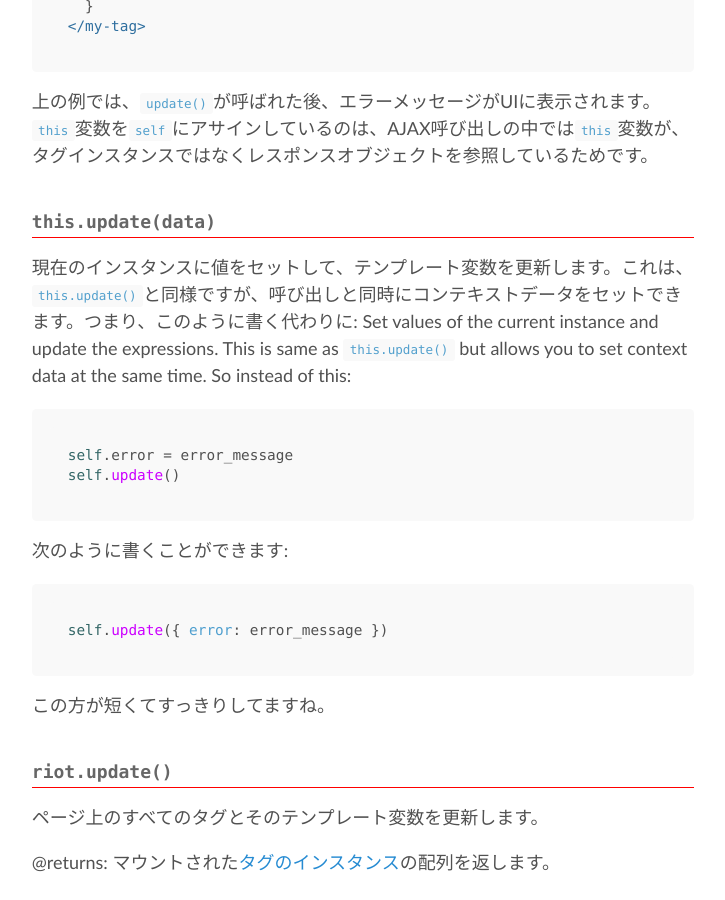
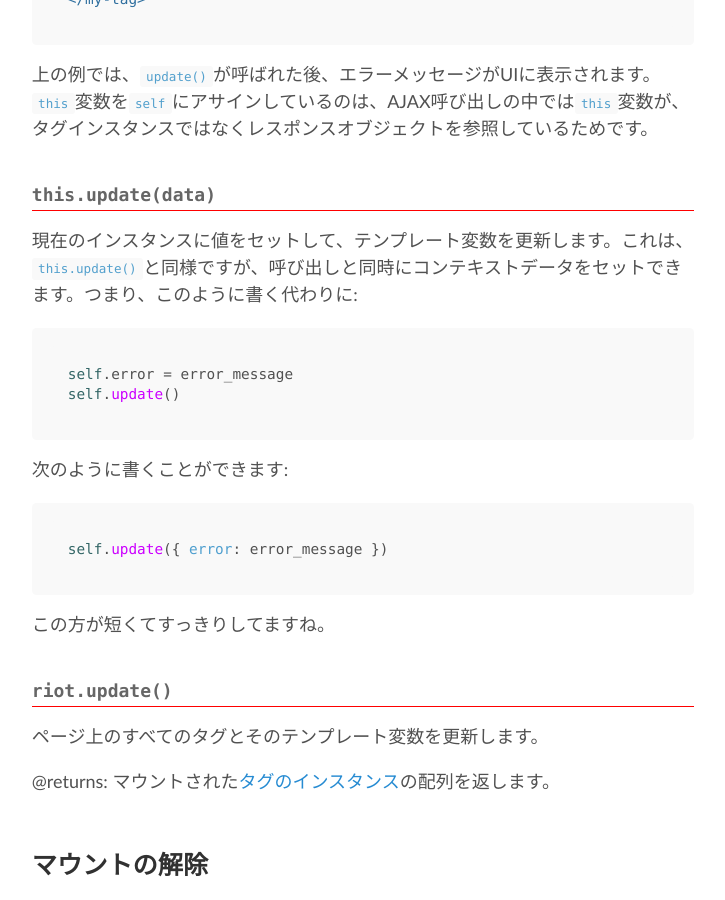
Before and after one commit to riot/riot.github.io, a Jekyll site: the page built from ja/api/index.md, in a window 1280 px wide and 900 px high, scrolled down 4050 px. Shown: the whole window, without its empty margins (277-1002 px from the left). Built offline with Jekyll 4.4.1, drawn with Linux system fonts in a browser that asks for light colours; nearby versions of some CDN libraries; some of the changed text lies outside the part shown.

Commit message:
Remove original text

````diff
--- a/ja/api/index.md
+++ b/ja/api/index.md
@@ -69,7 +69,6 @@
 ### <a name="render"></a> riot.render(tagName, [opts])
 
 タグをHTMLとしてレンダリング。このメソッドは *サーバサイド* (Node/io.js) でのみ利用できます。例:
-Rendering a tag to html. This method is only available on *server-side* (Node/io.js). For example:
 
 ```
 // "my-tag"をHTMLにレンダリング
@@ -143,7 +142,6 @@
 ### <a name="tag-update-data"></a> this.update(data)
 
 現在のインスタンスに値をセットして、テンプレート変数を更新します。これは、`this.update()`と同様ですが、呼び出しと同時にコンテキストデータをセットできます。つまり、このように書く代わりに:
-Set values of the current instance and update the expressions. This is same as `this.update()` but allows you to set context data at the same time. So instead of this:
 
 ``` js
 self.error = error_message
````
